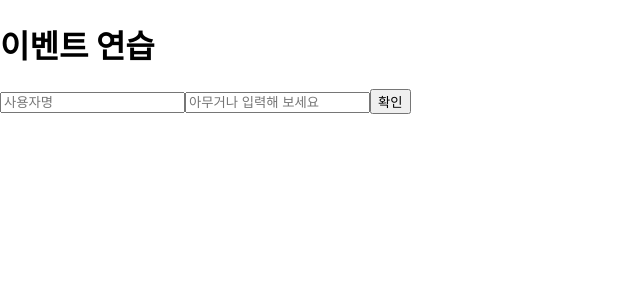
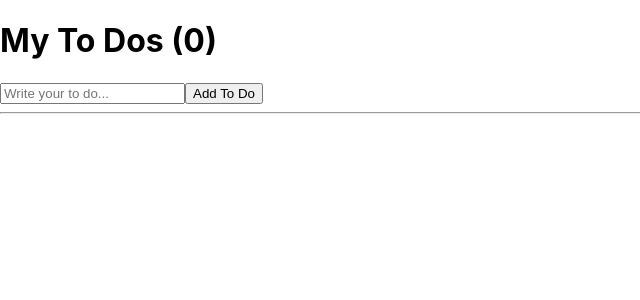
Before and after one commit to changraekang/ReactStudy, a React (Create React App) app: page / in a window 1280 px wide. Shown: the top 300 px of the page, without its empty margins (0-640 px from the left). Built offline with nearby package versions, Linux system fonts and the light colour scheme.

Commit message:
컴포넌트 배열 연습

```diff
--- a/src/App.js
+++ b/src/App.js
@@ -1,11 +1,13 @@
 import "./App.css";
 import Kang from "./Kang";
 import EventPractice from "./EventPractice";
+import ArrayPractics from "./ArrayPractics";
+import Todo from "./Todo";
 function App() {
   const hello = "안녕";
   return (
     <>
-      <EventPractice />
+      <Todo />
     </>
   );
 }
--- /dev/null
+++ b/src/ArrayPractics.js
@@ -0,0 +1,13 @@
+import React from "react";
+
+const ArrayPractics = () => {
+  const names = ["아이언맨", "헐크", "토르", "스파이디"];
+  const nameList = names.map((name, index) => <li key={index}>{name}</li>);
+  return (
+    <div>
+      <ul>{nameList}</ul>
+    </div>
+  );
+};
+
+export default ArrayPractics;
--- /dev/null
+++ b/src/Todo.js
@@ -0,0 +1,36 @@
+import React, { useState } from "react";
+
+const Todo = () => {
+  const [toDo, setToDo] = useState("");
+  const [toDos, setToDos] = useState([]);
+  const onChange = (event) => setToDo(event.target.value);
+  const onSubmit = (event) => {
+    event.preventDefault();
+    if (toDo === "") {
+      return;
+    }
+    setToDos((currentArray) => [toDo, ...currentArray]);
+    setToDo("");
+  };
+  return (
+    <div>
+      <h1>My To Dos ({toDos.length})</h1>
+      <form onSubmit={onSubmit}>
+        <input
+          onChange={onChange}
+          value={toDo}
+          type="text"
+          placeholder="Write your to do..."
+        />
+        <button>Add To Do</button>
+      </form>
+      <hr />
+      <ul>
+        {toDos.map((item, index) => (
+          <li key={index}>{item}</li>
+        ))}
+      </ul>
+    </div>
+  );
+};
+export default Todo;
```
